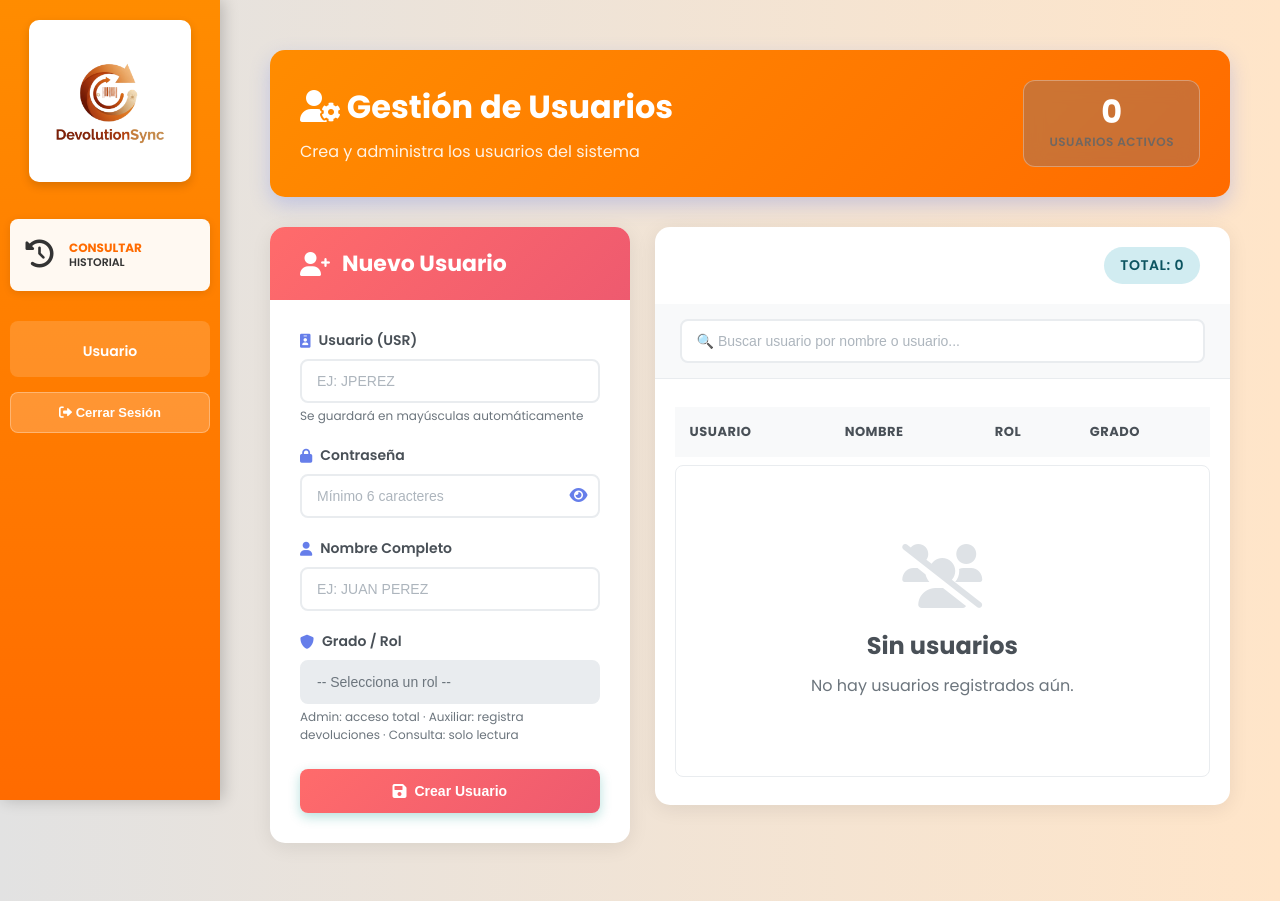
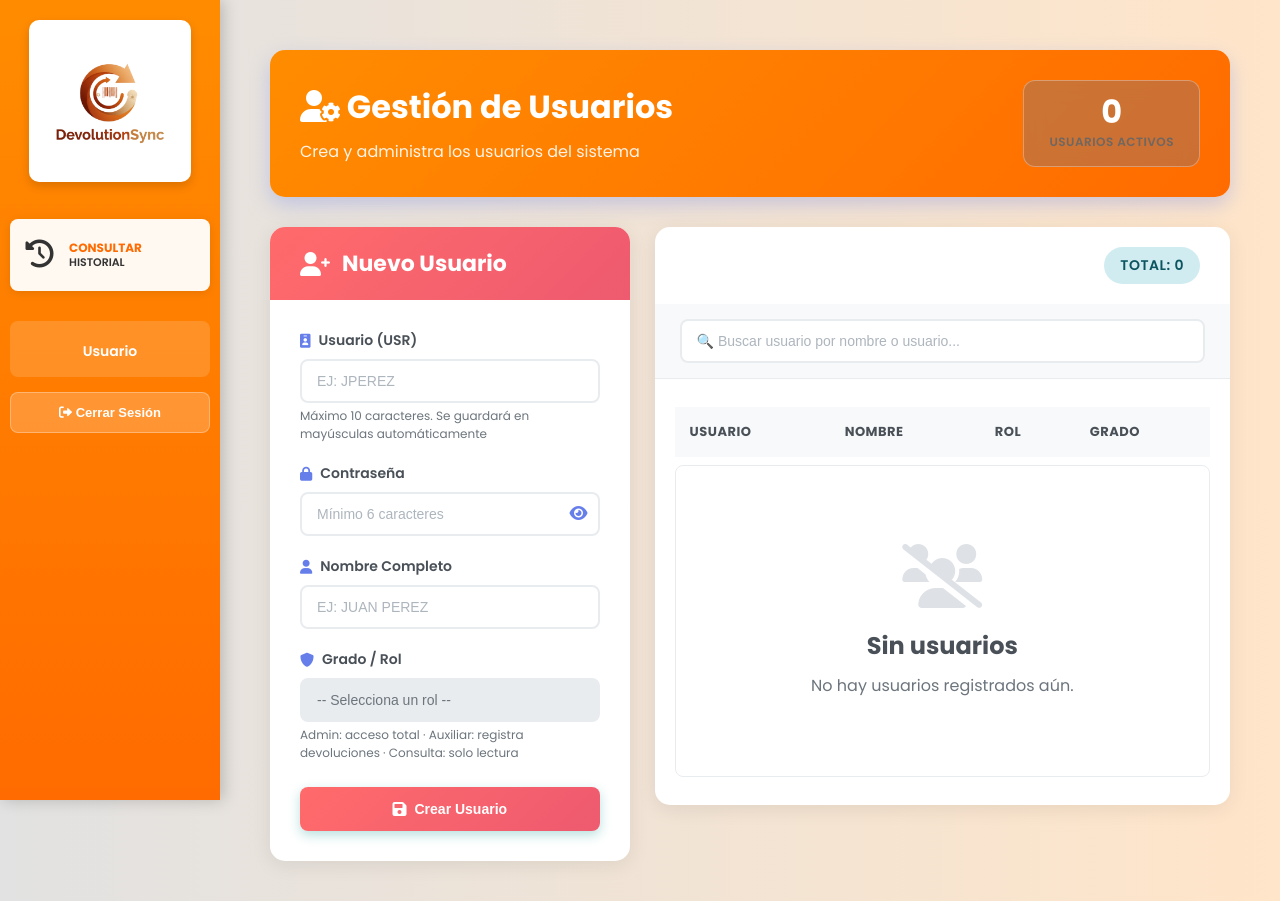
Before and after one commit to Sebas19981/Proyecto_UCP, a PHP site: template Views/admin/crearUsuario.php in a window 1280 px wide. Shown: the top 901 px of the page. Run offline with PHP 8.4, Linux system fonts and the light colour scheme; the template is opened without the code that fills it, so the values that code supplies are empty.

Commit message:
Change username input maxlength to 10 characters

```diff
--- a/Views/admin/crearUsuario.php
+++ b/Views/admin/crearUsuario.php
@@ -49,10 +49,10 @@ include 'Views/layouts/header.php';
                                name="usr"
                                class="form-control"
                                placeholder="Ej: JPEREZ"
-                               maxlength="20"
+                               maxlength="10"
                                required
                                style="text-transform:uppercase;">
-                        <small style="color:#6c757d; font-size:12px; margin-top:4px; display:block;">Se guardará en mayúsculas automáticamente</small>
+                        <small style="color:#6c757d; font-size:12px; margin-top:4px; display:block;">Máximo 10 caracteres. Se guardará en mayúsculas automáticamente</small>
                     </div>
 
                     <div class="form-group" style="margin-bottom:20px;">
```
